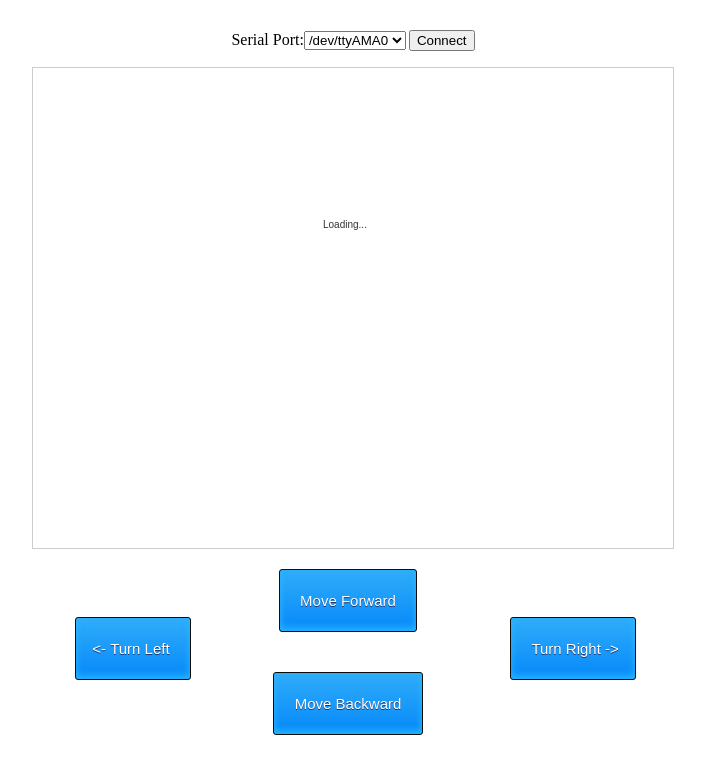
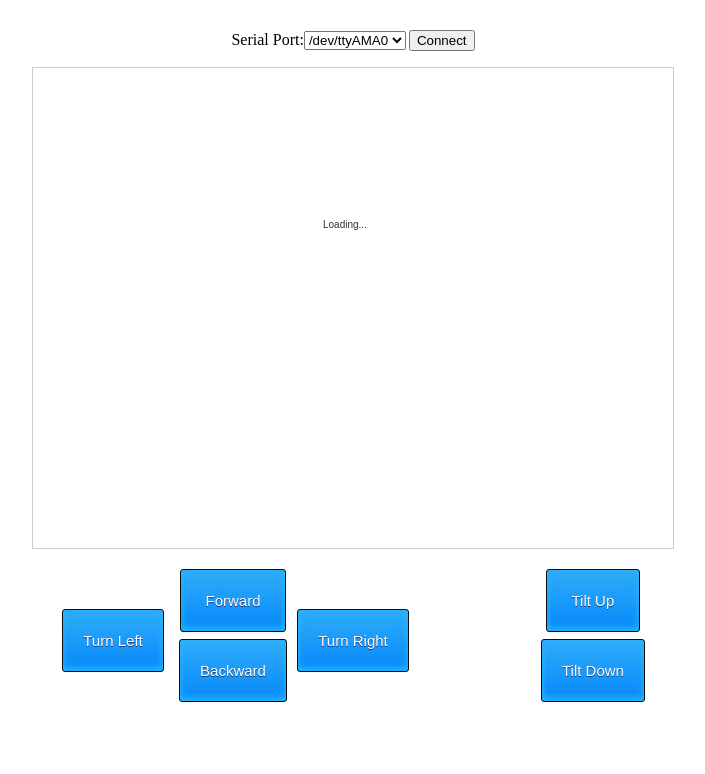
Before and after one commit to xeecos/PiCamBot, a website: page client/index.html in a window 1280 px wide. Shown: the whole page, without its empty margins (287-992 px from the left). Drawn offline with Linux system fonts and the light colour scheme; no server answers.

Commit message:
add servo control

```diff
--- a/client/index.html
+++ b/client/index.html
@@ -22,6 +22,12 @@ body {
   function moving(leftSpeed,rightSpeed){
     $.post("/move",{l:leftSpeed,r:rightSpeed},function(result){});
   }
+  var angle = 90;
+  function tilt(t){
+    angle+=t;
+    angle = Math.min(170,Math.max(10,angle));
+    $.post("/tilt",{tilt:angle},function(result){});
+  }
   function connectSerial(){
      if($("#connectButton").html().indexOf("Connect")>-1){
         $("#connectButton").html("Disconnect");
@@ -44,17 +50,26 @@ body {
 	<div class="center" style="width:640px;height:480px;border:1px solid #ccc">
 		<canvas id="canvas-video" width="640" height="480"></canvas>
 	</div>
-  <div class="center" style="margin-top:20px;width:640px;height:200px;">
-    <div style="display:block;height:50%;margin-top:48px;margin-right:15px;float:left;width:200px;">
-    <a role="button"  ontouchstart="moving(150,150)" onmousedown="moving(150,150)" ontouchend="stopMoving()" onmouseup="stopMoving()" class="robotButton"><-&nbsp;Turn Left&nbsp;</a>
-</div>
-  <div style="display:block;margin:0 auto;width:200px;float:left;">
-    <a role="button"  ontouchstart="moving(-150,150)" onmousedown="moving(-150,150)"  ontouchend="stopMoving()" onmouseup="stopMoving()" class="robotButton">&nbsp;Move Forward&nbsp;</a>
-   <br>
-    <a style="margin-top:40px;" role="button"  ontouchstart="moving(150,-150)" onmousedown="moving(150,-150)"  ontouchend="stopMoving()" onmouseup="stopMoving()" class="robotButton">&nbsp;Move Backward&nbsp;</a>
+  <div class="center" style="margin-top:20px;width:640px;height:100px;position:relative;left:-20px;">
+    <div style="display:block;position:absolute;width:200px;left:0px;top:40px;">
+      <a role="button"  ontouchstart="moving(150,150)" onmousedown="moving(150,150)" ontouchend="stopMoving()" onmouseup="stopMoving()" class="robotButton">&nbsp;Turn Left&nbsp;</a>
+    </div>
+    <div style="display:block;position:absolute;width:200px;left:120px;top:0px;">
+      <a role="button"  ontouchstart="moving(-150,150)" onmousedown="moving(-150,150)"  ontouchend="stopMoving()" onmouseup="stopMoving()" class="robotButton">&nbsp; Forward &nbsp;</a>
+    </div>
+    <div style="display:block;position:absolute;width:200px;left:120px;top:70px;">
+      <a role="button"  ontouchstart="moving(150,-150)" onmousedown="moving(150,-150)"  ontouchend="stopMoving()" onmouseup="stopMoving()" class="robotButton">&nbsp;Backward&nbsp;</a>
+    </div>
+    <div style="display:block;position:absolute;width:200px;left:240px;top:40px;">
+      <a role="button"  ontouchstart="moving(-150,-150)" onmousedown="moving(-150,-150)"  ontouchend="stopMoving()" onmouseup="stopMoving()" class="robotButton">&nbsp;Turn Right&nbsp;</a>
+    </div>
+    <div style="display:block;position:absolute;width:200px;left:480px;top:0px;">
+      <a role="button"  ontouchstart="tilt(5)" onmousedown="tilt(5)" class="robotButton">&nbsp;   Tilt Up   &nbsp;</a>
+    </div>
+    <div style="display:block;position:absolute;width:200px;left:480px;top:70px;">
+      <a role="button"  ontouchstart="tilt(-5)" onmousedown="tilt(-5)" class="robotButton">&nbsp;Tilt Down&nbsp;</a>
+    </div>
   </div>
-        <div style="display:block;height:50%;margin-top:48px;float:right;width:200px;">
-    <a role="button"  ontouchstart="moving(-150,-150)" onmousedown="moving(-150,-150)"  ontouchend="stopMoving()" onmouseup="stopMoving()" class="robotButton">&nbsp;Turn Right&nbsp;-></a>
 </span>
   </div>
 	<script src="jsmpg.js"></script>
```
Also changed, not shown: server.js (+12 -0 lines).
